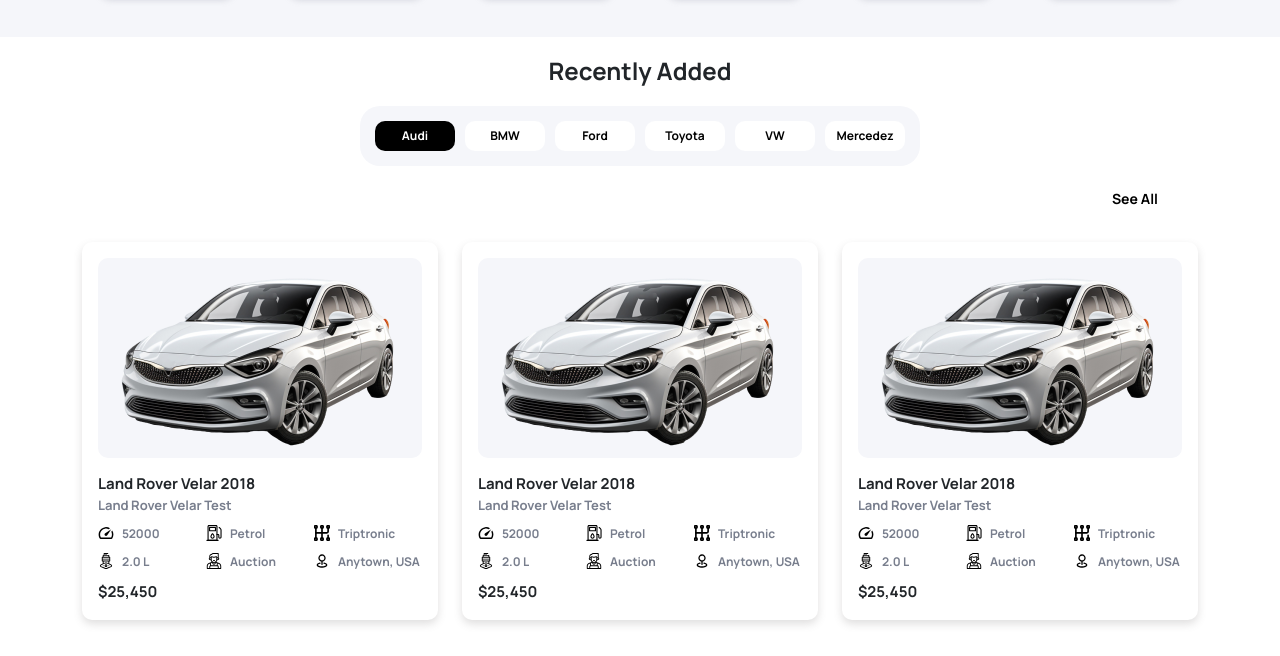
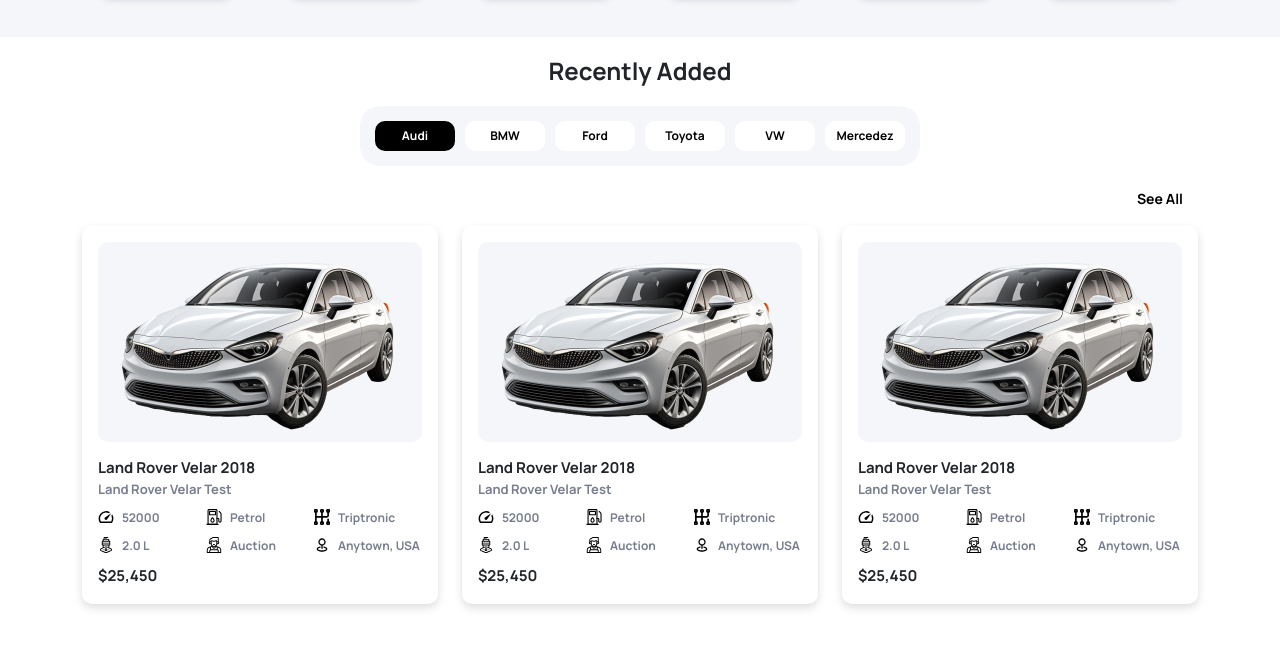
Before and after one commit to ProgramTechBro/CarKingWebsiteTask, a plain HTML site: page index.html in a window 1280 px wide. Shown: the part 1550-2206 px from the top of the page. Drawn offline with nearby package versions, Linux system fonts and the light colour scheme; a script that the page names is missing.

Commit message:
adjustment

```diff
--- a/index.html
+++ b/index.html
@@ -488,7 +488,7 @@
             <div class="see-all-container">
                 <a href="#" class="see-all">See All</a>
             </div>
-            <div class="row mt-3">
+            <div class="row">
                 <div class="col-lg-4 col-md-6 col-sm-12 my-3">
                     <div class="card shadow-card p-3">
                         <div class="d-flex flex-column align-items-center">
--- a/style.css
+++ b/style.css
@@ -355,7 +355,7 @@ h4 {
     font-size: 14px;
     color: black;
     text-decoration: none;
-    margin-right: 40px;
+    margin-right: 15px;
 }
 .shadow-card {
     border: 1px solid #866868;
```
